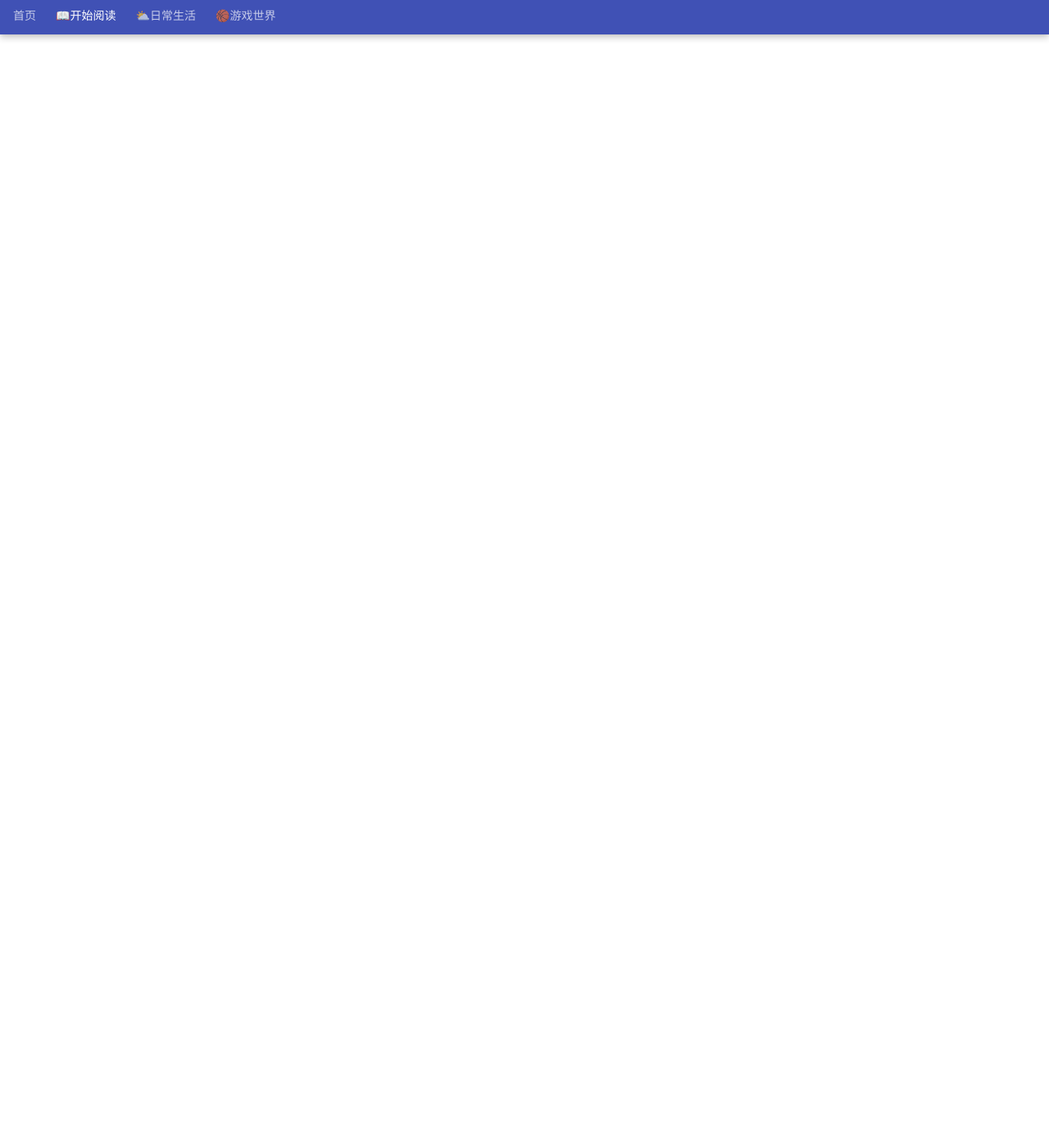
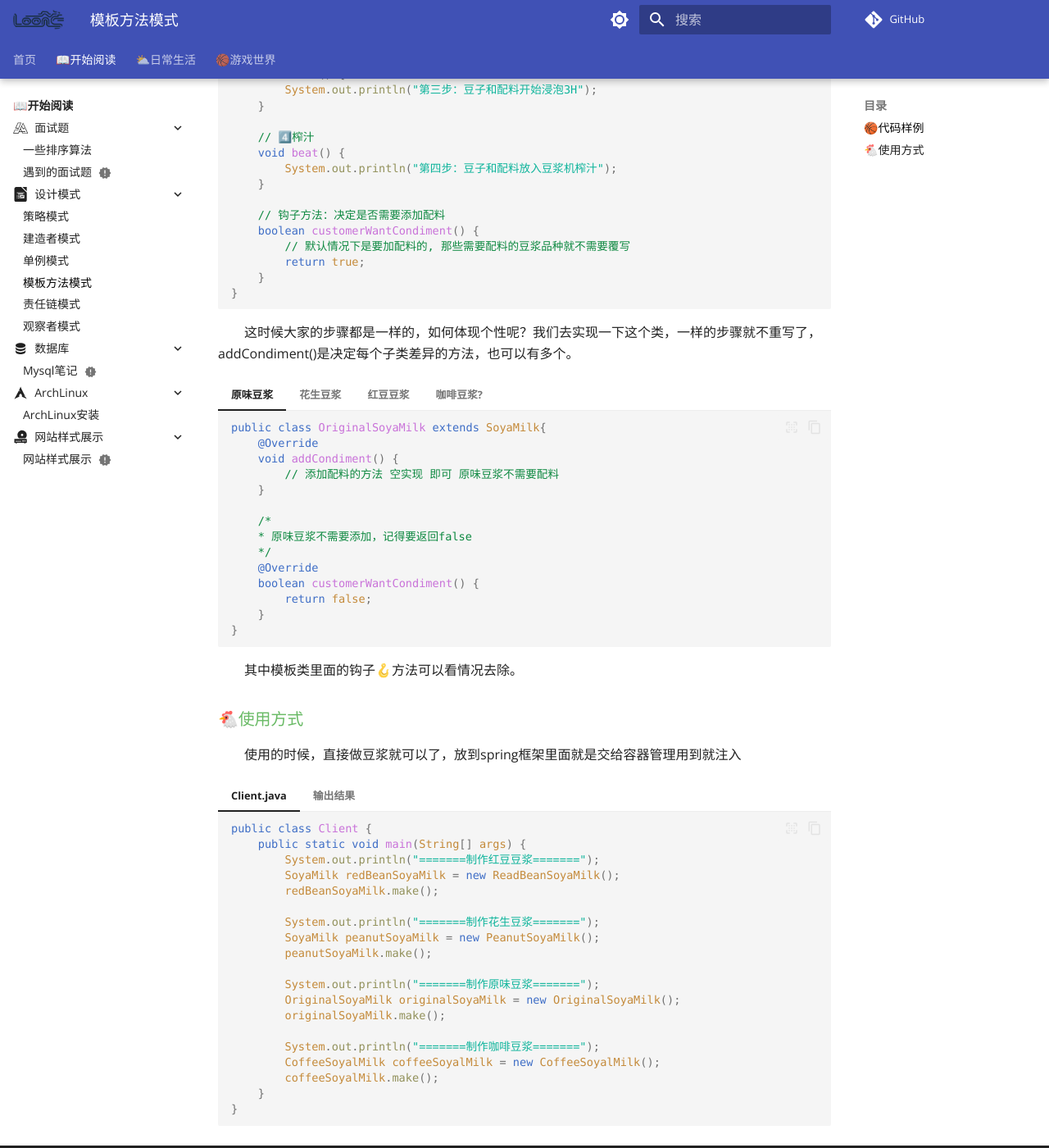
Before and after one commit to 971230/971230.github.io, an MkDocs documentation site: the page built from docs/开始阅读/设计模式/模板方法模式.md, in a window 1280 px wide and 1400 px high, scrolled down 1358 px. Shown: the whole window at 82% size. Built offline with MkDocs 1.6.1 and Material for MkDocs 9.7.7, drawn with Linux system fonts in a browser that asks for light colours; comment, search, counter and statistics services are not loaded; the version menu is left out; some of the changed text lies outside the part shown.

Commit message:
完成《模板方法模式》

````diff
--- a/docs/开始阅读/设计模式/模板方法模式.md
+++ b/docs/开始阅读/设计模式/模板方法模式.md
@@ -5,3 +5,179 @@ description: 模板方法模式
 ---
 
 # 模板方法模式
+
+![图片的样式](./img/template-method-2x.png)
+
+<P style="text-indent:2em;">
+模板方法它适用于一整个业务的逻辑大体是固定不变的，好多地方都在用，但是某一天突然有一个需求，
+和这个逻辑几乎一样，但是又有一些细节不同，那为了避免代码重复，保证以后也可以新增代码时不大面积改动代码，
+就可以考虑模板方法模式。它可以使代码复用，可以控制扩展，易于维护，但是会限制子类的灵活性，还使得代码变复杂。
+</p>
+
+### 🏀代码样例
+
+<P style="text-indent:2em;">
+平时使用豆浆机时，我们的第一步都是选择新鲜的豆子，然后将豆子和配料开始浸泡3H，最后将豆子和配料放入豆浆机榨汁就行了。
+但是放啥配料，放不放配料，都会改变具体步骤。
+</p>
+
+```java
+public abstract class SoyaMilk {
+    /*
+     * 模板方法：可以做成final，不让子类去覆盖
+     */
+    final void make() {
+        select();
+        if (customerWantCondiment()) {
+            addCondiment();
+        }
+        soak();
+        beat();
+    }
+
+    // 1️⃣选材料
+    void select() {
+        System.out.println("第一步：选择新鲜的豆子");
+    }
+
+    // 2️⃣第二步：添加不同的配料：抽象方法，由子类具体实现
+    abstract void addCondiment();
+
+    // 3️⃣浸泡
+    void soak() {
+        System.out.println("第三步：豆子和配料开始浸泡3H");
+    }
+
+    // 4️⃣榨汁
+    void beat() {
+        System.out.println("第四步：豆子和配料放入豆浆机榨汁");
+    }
+
+    // 钩子方法：决定是否需要添加配料
+    boolean customerWantCondiment() {
+        // 默认情况下是要加配料的, 那些需要配料的豆浆品种就不需要覆写
+        return true;
+    }
+}
+```
+
+<P style="text-indent:2em;">
+这时候大家的步骤都是一样的，如何体现个性呢？我们去实现一下这个类，一样的步骤就不重写了，
+addCondiment()是决定每个子类差异的方法，也可以有多个。
+</p>
+
+=== "原味豆浆"
+
+    ```java
+    public class OriginalSoyaMilk extends SoyaMilk{
+        @Override
+        void addCondiment() {
+            // 添加配料的方法 空实现 即可 原味豆浆不需要配料
+        }
+
+        /*
+        * 原味豆浆不需要添加，记得要返回false
+        */
+        @Override
+        boolean customerWantCondiment() {
+            return false;
+        }
+    }
+    ```
+
+=== "花生豆浆"
+
+    ```java
+    public class PeanutSoyaMilk extends SoyaMilk {
+        @Override
+        void addCondiment() {
+            System.out.println("第二步：加入上好的花生");
+        }
+    }
+    ```
+
+=== "红豆豆浆"
+
+    ```java
+    public class ReadBeanSoyaMilk extends SoyaMilk{
+        @Override
+        void addCondiment() {
+            System.out.println("第二步：加入上好的红豆");
+        }
+    }
+    ```
+
+=== "咖啡豆浆?"
+
+    ```java
+    public class CoffeeSoyalMilk extends SoyaMilk{
+        @Override
+        void addCondiment() {
+            System.out.println("第二步：加入上好的花生");
+        }
+
+        /*也可以改其他的模板步骤*/
+        @Override
+        void beat() {
+            System.out.println("第四步：豆子和配料放入咖啡机做咖啡，举个例子🌰而已");
+        }
+    }
+    ```
+
+<P style="text-indent:2em;">
+其中模板类里面的钩子🪝方法可以看情况去除。
+</p>
+
+### 🐔使用方式
+
+<P style="text-indent:2em;">
+使用的时候，直接做豆浆就可以了，放到spring框架里面就是交给容器管理用到就注入
+</p>
+
+=== "Client.java"
+
+    ```java
+    public class Client {
+        public static void main(String[] args) {
+            System.out.println("=======制作红豆豆浆=======");
+            SoyaMilk redBeanSoyaMilk = new ReadBeanSoyaMilk();
+            redBeanSoyaMilk.make();
+
+            System.out.println("=======制作花生豆浆=======");
+            SoyaMilk peanutSoyaMilk = new PeanutSoyaMilk();
+            peanutSoyaMilk.make();
+
+            System.out.println("=======制作原味豆浆=======");
+            OriginalSoyaMilk originalSoyaMilk = new OriginalSoyaMilk();
+            originalSoyaMilk.make();
+
+            System.out.println("=======制作咖啡豆浆=======");
+            CoffeeSoyalMilk coffeeSoyalMilk = new CoffeeSoyalMilk();
+            coffeeSoyalMilk.make();
+        }
+    }
+    ```
+
+=== "输出结果"
+
+    ```txt
+    =======制作红豆豆浆=======
+    第一步：选择新鲜的豆子
+    第二步：加入上好的红豆
+    第三步：豆子和配料开始浸泡3H
+    第四步：豆子和配料放入豆浆机榨汁
+    =======制作花生豆浆=======
+    第一步：选择新鲜的豆子
+    第二步：加入上好的花生
+    第三步：豆子和配料开始浸泡3H
+    第四步：豆子和配料放入豆浆机榨汁
+    =======制作原味豆浆=======
+    第一步：选择新鲜的豆子
+    第三步：豆子和配料开始浸泡3H
+    第四步：豆子和配料放入豆浆机榨汁
+    =======制作咖啡豆浆=======
+    第一步：选择新鲜的豆子
+    第二步：加入上好的花生
+    第三步：豆子和配料开始浸泡3H
+    第四步：豆子和配料放入咖啡机做咖啡，举个例子🌰而已
+    ```
````
Also changed, not shown: docs/开始阅读/设计模式/img/template-method-2x.png (added).
